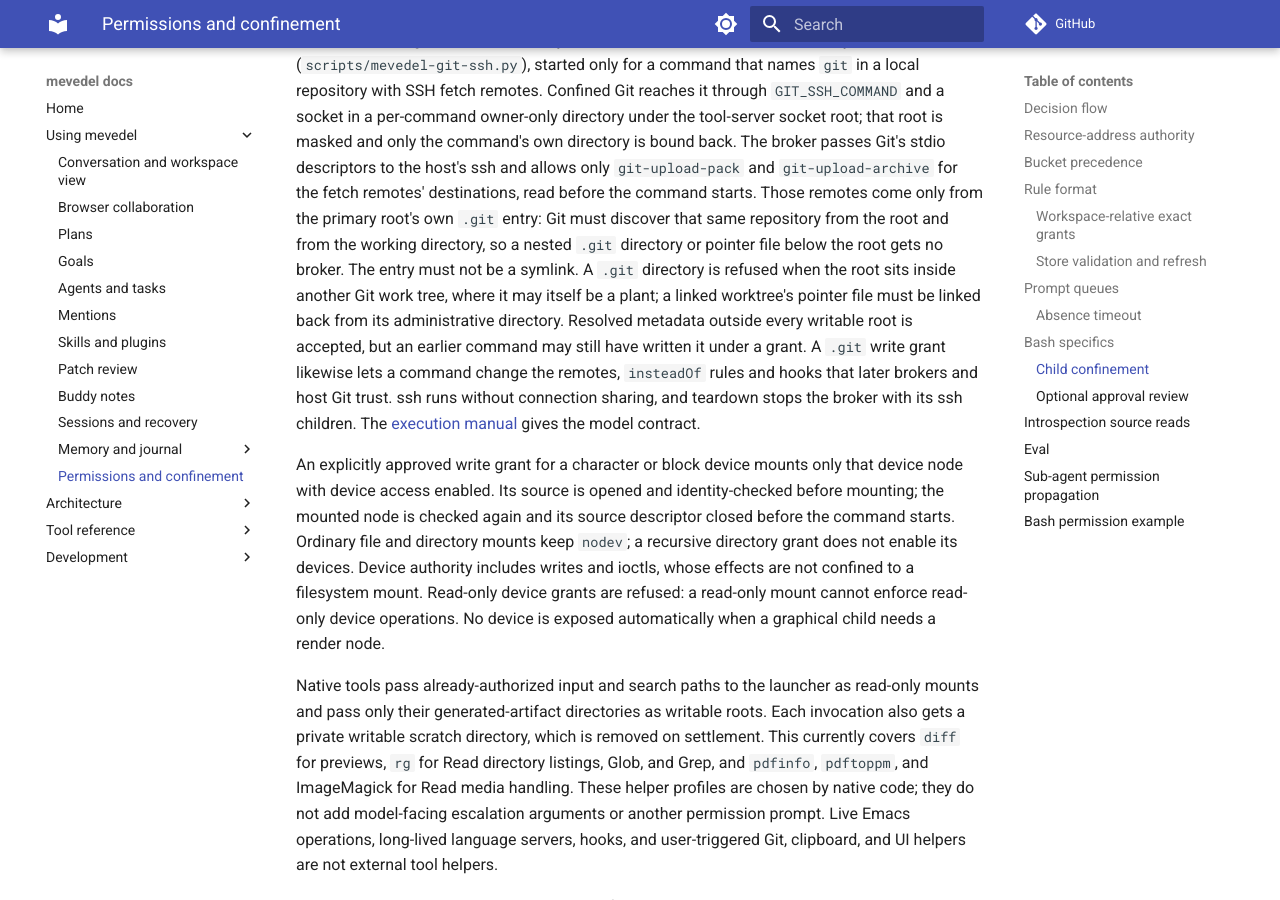
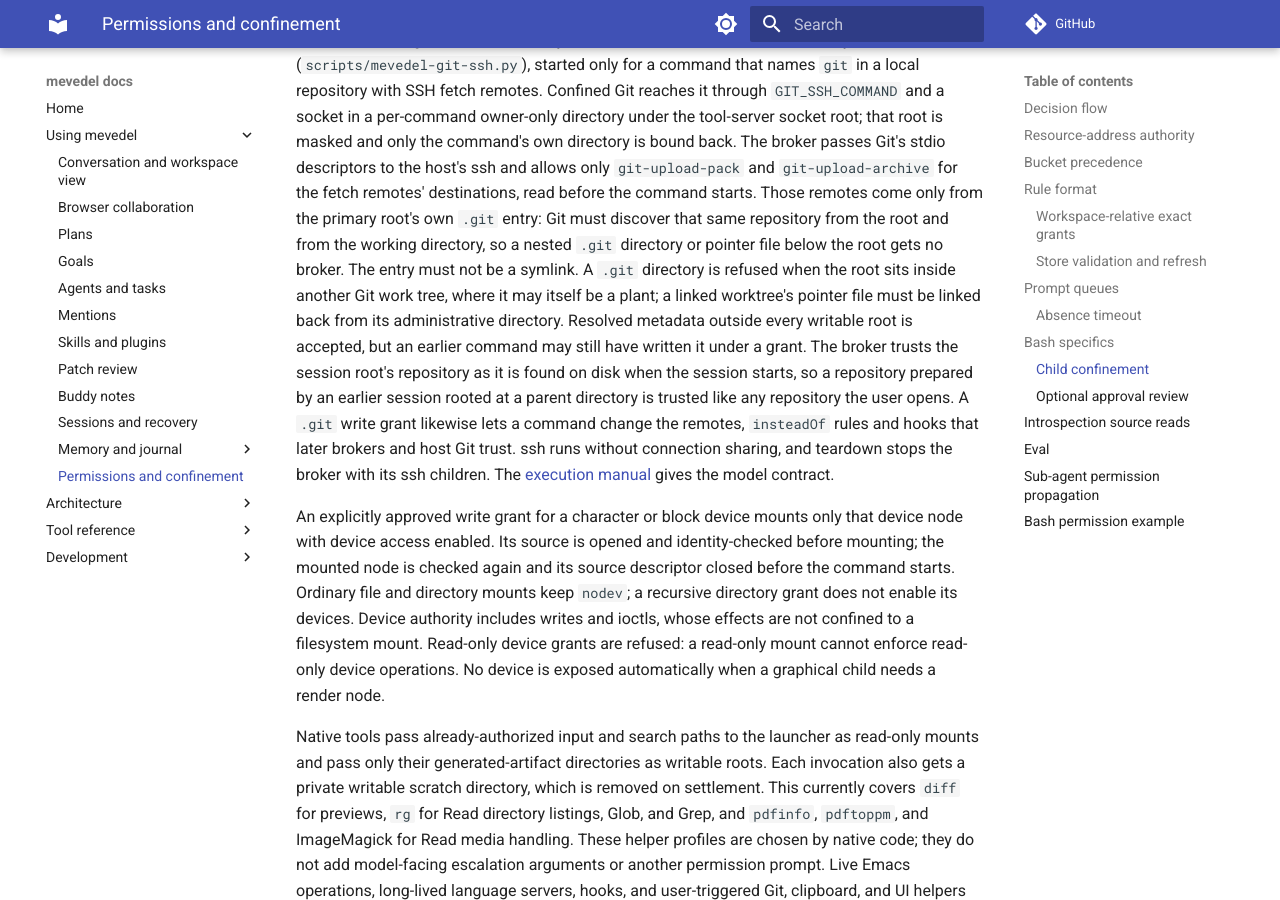
Before and after one commit to FrauH0lle/mevedel, an MkDocs documentation site: the page built from docs/permissions.md, in a window 1280 px wide and 900 px high, scrolled down 21879 px. Built offline with MkDocs 1.6.1 and Material for MkDocs 9.7.7, drawn with Linux system fonts in a browser that asks for light colours; comment, search, counter and statistics services are not loaded.

Commit message:
docs(permissions): State when the Git broker's repository trust is established
* docs/permissions.md (Child confinement): The broker trusts the session
root's repository as found on disk when the session starts, so one prepared
by an earlier session rooted at a parent directory is trusted like any
repository the user opens.

```diff
--- a/docs/permissions.md
+++ b/docs/permissions.md
@@ -980,7 +980,10 @@ broker. The entry must not be a symlink. A `.git` directory is refused when the
 root sits inside another Git work tree, where it may itself be a plant; a
 linked worktree's pointer file must be linked back from its administrative
 directory. Resolved metadata outside every writable root is accepted, but an
-earlier command may still have written it under a grant. A `.git` write grant
+earlier command may still have written it under a grant. The broker trusts
+the session root's repository as it is found on disk when the session
+starts, so a repository prepared by an earlier session rooted at a parent
+directory is trusted like any repository the user opens. A `.git` write grant
 likewise lets a command change the remotes,
 `insteadOf` rules and hooks that later brokers and host Git trust. ssh runs
 without connection sharing, and teardown stops the broker with its ssh
```
